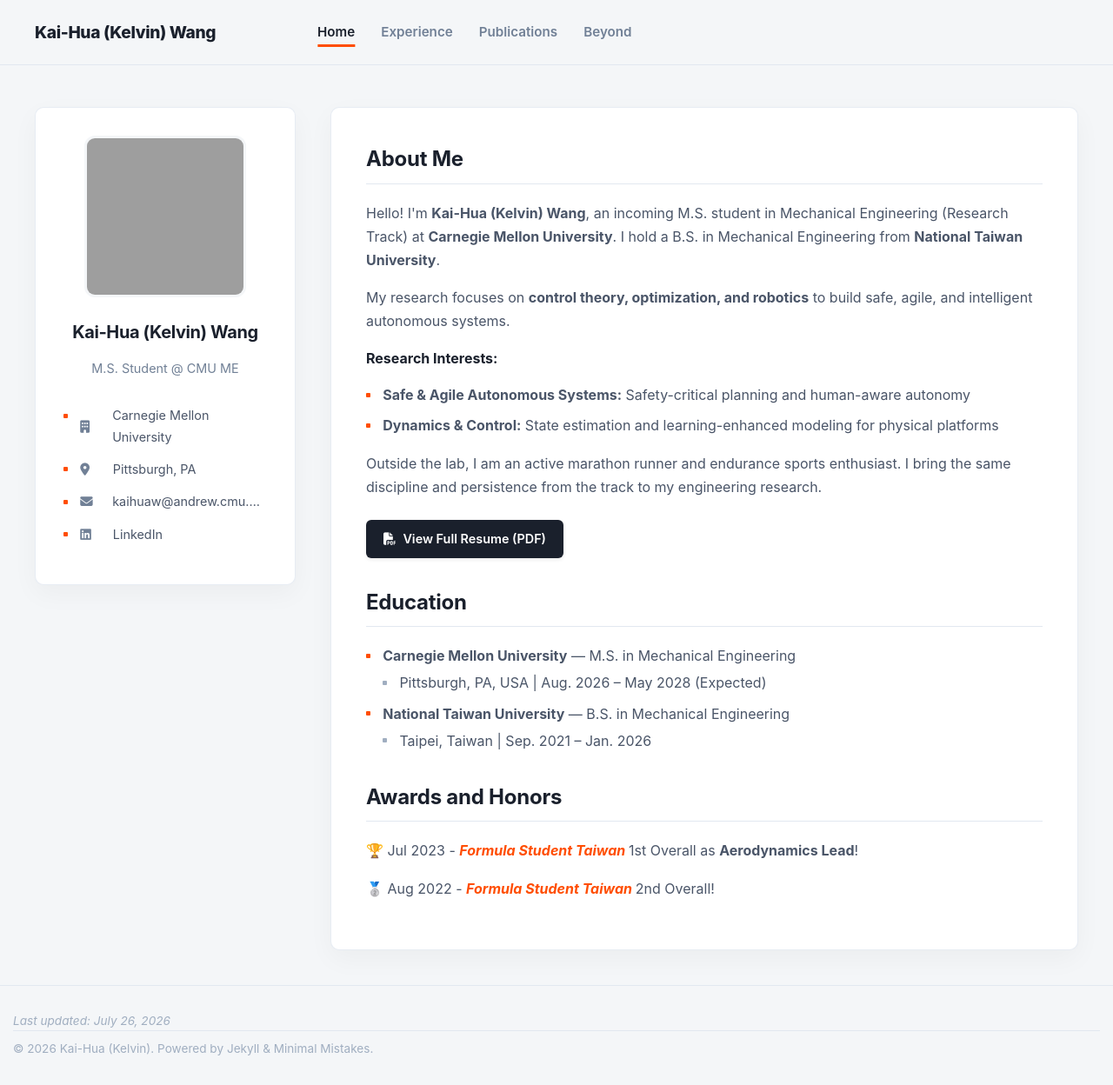
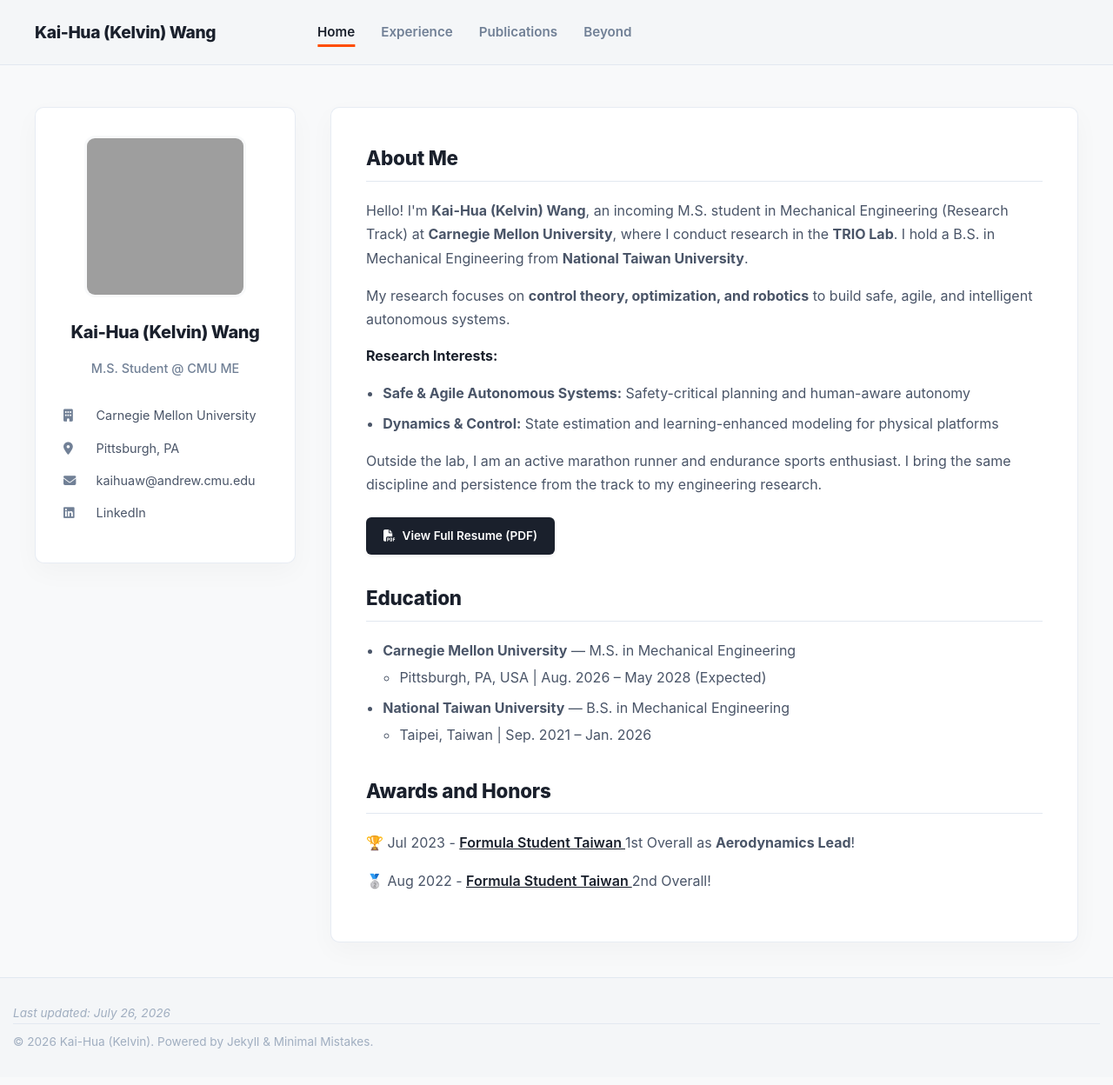
Before and after one commit to Kelvin1106/Kelvin1106.github.io, a Jekyll site: the page built from pages/home.md, in a window 1280 px wide and 1248 px high. Shown: the whole window at 87% size. Built offline with Jekyll 4.4.1, drawn with Linux system fonts in a browser that asks for light colours; part of the change alters nothing that is shown; grey boxes are pictures that could not be loaded.

Commit message:
Update home.md

```diff
--- a/pages/home.md
+++ b/pages/home.md
@@ -5,9 +5,9 @@ permalink: /
 ---
 
 <style>
-/* Base Background & Typography Optimization */
+/* Base Background & Monochrome Typography Optimization */
 body {
-  background-color: #F4F6F8;
+  background-color: #F8F9FA;
   color: #2D3748;
   font-family: -apple-system, BlinkMacSystemFont, "Segoe UI", Roboto, "Helvetica Neue", Arial, sans-serif;
   margin: 0;
@@ -35,8 +35,8 @@ body {
 }
 
 .sidebar-contact-info a:hover {
-  color: #FF4D00;               /* 大迫傑/運動感 鮮明橘色點綴 */
-  text-decoration: none;
+  color: #1A202C;               /* 極簡深黑 Hover */
+  text-decoration: underline;
 }
 
 .sidebar-contact-info i {
@@ -53,7 +53,7 @@ body {
   column-gap: 2.5rem;
 }
 
-/* 側邊欄卡片化（俐落圓角與懸浮陰影） */
+/* 側邊欄卡片化（俐落圓角與柔和懸浮陰影） */
 .experience-sidebar {
   background: #FFFFFF;
   border-radius: 10px;
@@ -61,23 +61,23 @@ body {
   height: fit-content;
   position: sticky;
   top: 120px;
-  box-shadow: 0 10px 30px rgba(0, 0, 0, 0.04);
+  box-shadow: 0 10px 30px rgba(0, 0, 0, 0.03);
   border: 1px solid rgba(226, 232, 240, 0.8);
 }
 
 .sidebar-profile-pic {
   width: 180px;
   height: 180px;
-  border-radius: 12px;           /* 改為俐落的極簡方圓形 */
+  border-radius: 12px;           /* 俐落的現代方圓形 */
   object-fit: cover;
   display: block;
   margin: 0 auto 1.5rem auto;
-  border: 3px solid #F4F6F8;
+  border: 3px solid #F8F9FA;
 }
 
 .sidebar-profile-name {
   font-size: 1.25rem;
-  font-weight: 700;
+  font-weight: 800;
   margin-bottom: 0.25rem;
   color: #1A202C;
   letter-spacing: -0.02em;
@@ -90,7 +90,7 @@ body {
   font-size: 0.9rem;
   line-height: 1.5;
   text-align: center;
-  font-weight: 400;
+  font-weight: 500;
 }
 
 .sidebar-contact-info {
@@ -103,7 +103,7 @@ body {
 .experience-content {
   background: #FFFFFF;
   border-radius: 10px;
-  box-shadow: 0 10px 30px rgba(0, 0, 0, 0.04);
+  box-shadow: 0 10px 30px rgba(0, 0, 0, 0.03);
   border: 1px solid rgba(226, 232, 240, 0.8);
   overflow: hidden;
   padding: 2.5rem;
@@ -131,21 +131,21 @@ body {
   font-size: 0.95rem;
   padding: 0.75rem 0;
   display: inline-block;
-  border-bottom: 3px solid transparent;
+  border-bottom: 2px solid transparent;
   transition: all 0.2s ease;
 }
 
 .experience-section-nav a.active,
 .experience-section-nav a:hover {
   color: #1A202C;
-  border-bottom-color: #FF4D00; /* 加厚競技橘色底線 */
+  border-bottom-color: #1A202C; /* 沉穩極簡黑底線 */
   font-weight: 700;
 }
 
 /* Section Body Settings */
 .experience-section-title {
-  font-size: 1.5rem;
-  font-weight: 700;
+  font-size: 1.4rem;
+  font-weight: 800;
   margin-bottom: 1.25rem;
   margin-top: 2rem;
   color: #1A202C;
@@ -158,42 +158,26 @@ body {
   margin-top: 0;
 }
 
-/* 清單與自訂點綴符號 */
+/* 經典極簡 Bullet Point */
 ul {
-  padding-left: 0;
+  padding-left: 1.2rem;
   margin: 0;
-  list-style: none;
+  list-style-type: disc;
 }
 
 ul li {
-  position: relative;
-  padding-left: 1.2rem;
   margin-bottom: 0.5rem;
   color: #4A5568;
   line-height: 1.7;
 }
 
-ul li::before {
-  content: "";
-  position: absolute;
-  left: 0;
-  top: 0.65em;
-  width: 5px;
-  height: 5px;
-  background-color: #FF4D00;   /* 自訂亮橘小矩形點綴 */
-  border-radius: 1px;
+/* 內層 nested ul */
+ul ul {
+  margin-top: 0.25rem;
+  list-style-type: circle;
 }
 
-/* 內層 nested ul 不重複疊加樣式 */
-ul ul {
-  margin-top: 0.25rem;
-}
-
-ul ul li::before {
-  background-color: #A0AEC0;   /* 第二層點點改為質感灰色 */
-}
-
-/* Resume Button Styling */
+/* Resume Button Styling (極致黑白高對比) */
 .cv-btn-container {
   margin-top: 1.5rem;
   margin-bottom: 2rem;
@@ -208,16 +192,28 @@ ul ul li::before {
   padding: 0.65rem 1.25rem;
   border-radius: 6px;
   font-weight: 600;
-  font-size: 0.9rem;
+  font-size: 0.85rem;
   text-decoration: none !important;
   transition: all 0.2s ease-in-out;
-  box-shadow: 0 2px 4px rgba(0,0,0,0.08);
+  box-shadow: 0 2px 4px rgba(0,0,0,0.06);
 }
 
 .cv-button:hover {
-  background-color: #FF4D00;
-  transform: translateY(-2px);
-  box-shadow: 0 4px 12px rgba(255, 77, 0, 0.25);
+  background-color: #2D3748;
+  transform: translateY(-1px);
+  box-shadow: 0 4px 10px rgba(0,0,0,0.12);
+}
+
+/* 簡約連結樣式 */
+.inline-link {
+  color: #1A202C;
+  font-weight: 600;
+  text-decoration: underline;
+  transition: color 0.2s ease;
+}
+
+.inline-link:hover {
+  color: #718096;
 }
 
 /* Responsive Design */
@@ -264,7 +260,7 @@ ul ul li::before {
       <!-- About Me Section -->
       <h3 class="experience-section-title">About Me</h3>
       <p style="line-height: 1.7; color: #4A5568;">
-        Hello! I'm <strong>Kai-Hua (Kelvin) Wang</strong>, an incoming M.S. student in Mechanical Engineering (Research Track) at <strong>Carnegie Mellon University</strong>. I hold a B.S. in Mechanical Engineering from <strong>National Taiwan University</strong>.
+        Hello! I'm <strong>Kai-Hua (Kelvin) Wang</strong>, an incoming M.S. student in Mechanical Engineering (Research Track) at <strong>Carnegie Mellon University</strong>, where I conduct research in the <strong>TRIO Lab</strong>. I hold a B.S. in Mechanical Engineering from <strong>National Taiwan University</strong>.
       </p>
       <p style="line-height: 1.7; color: #4A5568;">
         My research focuses on <strong>control theory, optimization, and robotics</strong> to build safe, agile, and intelligent autonomous systems.
@@ -312,7 +308,7 @@ ul ul li::before {
         <a href="https://www.fstaiwan.net/"
            target="_blank"
            rel="noopener"
-           style="color:#FF4D00; font-weight:bold; font-style:italic; text-decoration:none;">
+           class="inline-link">
           Formula Student Taiwan
         </a>
         1st Overall as <strong>Aerodynamics Lead</strong>!
@@ -322,7 +318,7 @@ ul ul li::before {
         <a href="https://www.fstaiwan.net/"
            target="_blank"
            rel="noopener"
-           style="color:#FF4D00; font-weight:bold; font-style:italic; text-decoration:none;">
+           class="inline-link">
           Formula Student Taiwan
         </a>
         2nd Overall!
```
